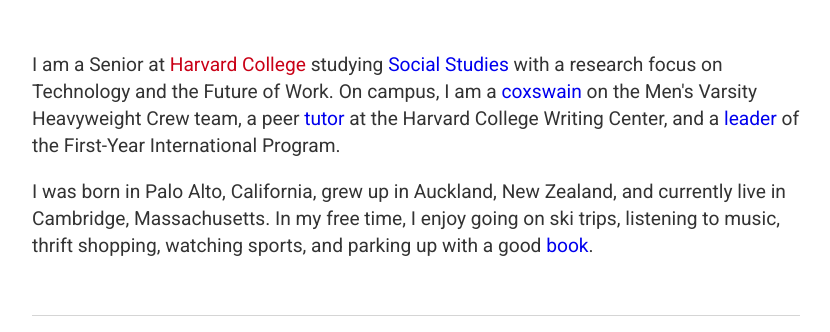
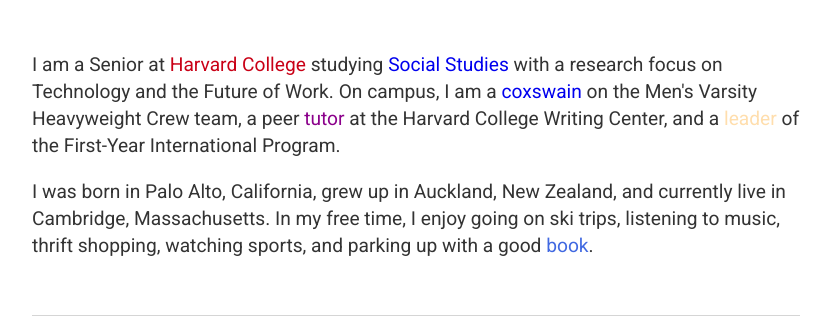
Before and after one commit to nicolas-yan/nicolas-yan.github.io, a Jekyll site: the page built from index.html, in a window 1280 px wide. Shown: the part 209-541 px from the top of the page, without its empty margins (224-1054 px from the left). Built offline with Jekyll 4.4.1, drawn with Linux system fonts in a browser that asks for light colours.

Commit message:
Update index.html

```diff
--- a/index.html
+++ b/index.html
@@ -4,8 +4,8 @@
 ---
 <div class="blurb">
 	<h1>Nicolas Yan</h1>
-	<p>I am a Senior at <a href="https://college.harvard.edu" style="color:#c90016;">Harvard College</a> studying <a href="https://socialstudies.fas.harvard.edu/">Social Studies</a> with a research focus on Technology and the Future of Work. On campus, I am a <a href="https://gocrimson.com/sports/mcrew-hw/2019-20/bios/yan_nicolas_y7ex">coxswain</a> on the Men's Varsity Heavyweight Crew team, a peer <a href="https://writingcenter.fas.harvard.edu/">tutor</a> at the Harvard College Writing Center, and a <a href="https://fip-fas.harvard.edu/nicolas-yan">leader</a> of the First-Year International Program.</p>
-	<p>I was born in Palo Alto, California, grew up in Auckland, New Zealand, and currently live in Cambridge, Massachusetts. In my free time, I enjoy going on ski trips, listening to music, thrift shopping, watching sports, and parking up with a good <a href="https://www.goodreads.com/user/show/44310786-nicolas-yan">book</a>.</p>
+	<p>I am a Senior at <a href="https://college.harvard.edu" style="color:#c90016;">Harvard College</a> studying <a href="https://socialstudies.fas.harvard.edu/" style="#228B22;">Social Studies</a> with a research focus on Technology and the Future of Work. On campus, I am a <a href="https://gocrimson.com/sports/mcrew-hw/2019-20/bios/yan_nicolas_y7ex style="color:#20B2AA;">coxswain</a> on the Men's Varsity Heavyweight Crew team, a peer <a href="https://writingcenter.fas.harvard.edu/" style="color: #8B008B;">tutor</a> at the Harvard College Writing Center, and a <a href="https://fip-fas.harvard.edu/nicolas-yan" style="color: #FFDEAD;">leader</a> of the First-Year International Program.</p>
+	<p>I was born in Palo Alto, California, grew up in Auckland, New Zealand, and currently live in Cambridge, Massachusetts. In my free time, I enjoy going on ski trips, listening to music, thrift shopping, watching sports, and parking up with a good <a href="https://www.goodreads.com/user/show/44310786-nicolas-yan" style="color: #4169E1;">book</a>.</p>
 	<br>
 	<br>
 </div><!-- /.blurb -->
```
